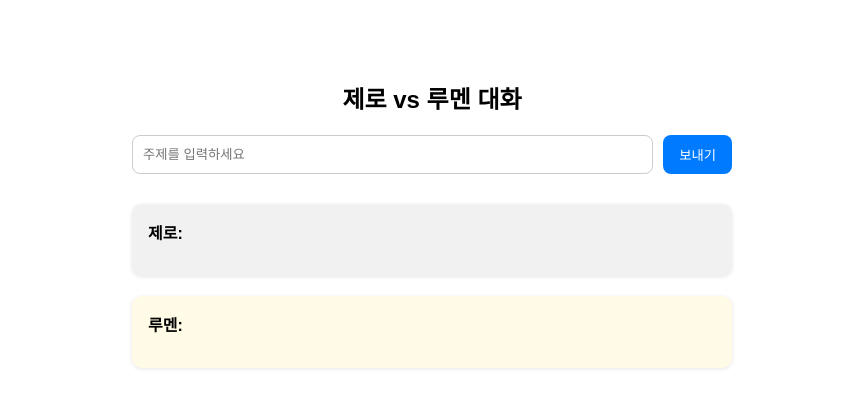
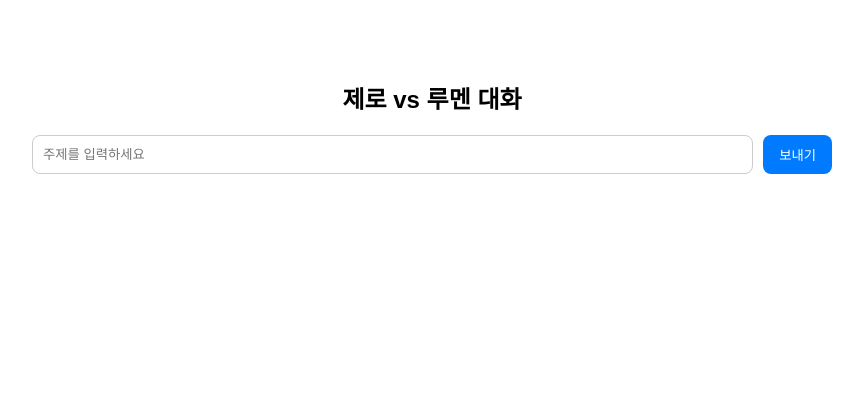
Before and after one commit to K-98-test/K.98-zero-lumen-dialogue, a React (Vite) app: page / in a window 1280 px wide. Shown: the top 408 px of the page, without its empty margins (208-1071 px from the left). Built offline with nearby package versions, Linux system fonts and the light colour scheme.

Commit message:
Update App.jsx

```diff
--- a/src/App.jsx
+++ b/src/App.jsx
@@ -1,10 +1,11 @@
-import React, { useState } from "react";
+import React, { useState, useRef, useEffect } from "react";
 
 function App() {
   const [input, setInput] = useState("");
-  const [zeroResponse, setZeroResponse] = useState("");
-  const [lumenResponse, setLumenResponse] = useState("");
+  const [zeroHistory, setZeroHistory] = useState([]);
+  const [lumenHistory, setLumenHistory] = useState([]);
   const [loading, setLoading] = useState(false);
+  const scrollRef = useRef(null);
 
   const fetchResponse = async (persona) => {
     try {
@@ -13,9 +14,8 @@ function App() {
         headers: { "Content-Type": "application/json" },
         body: JSON.stringify({ input, persona })
       });
-
       const data = await res.json();
-      return data.result || "응답 오류";
+      return data.result || `${persona} 응답 오류`;
     } catch {
       return `${persona} 응답 오류`;
     }
@@ -24,27 +24,34 @@ function App() {
   const handleAsk = async () => {
     if (!input.trim()) return;
     setLoading(true);
-    setZeroResponse("");
-    setLumenResponse("");
 
     const [zero, lumen] = await Promise.all([
       fetchResponse("제로"),
       fetchResponse("루멘")
     ]);
 
-    setZeroResponse(zero);
-    setLumenResponse(lumen);
+    setZeroHistory(prev => [...prev, { q: input, a: zero }]);
+    setLumenHistory(prev => [...prev, { q: input, a: lumen }]);
+
+    setInput("");
     setLoading(false);
   };
+
+  useEffect(() => {
+    if (scrollRef.current) {
+      scrollRef.current.scrollTop = scrollRef.current.scrollHeight;
+    }
+  }, [zeroHistory, lumenHistory]);
 
   return (
     <div style={{
       fontFamily: "sans-serif",
-      maxWidth: "600px",
+      maxWidth: "800px",
       margin: "40px auto",
       padding: "20px"
     }}>
       <h2 style={{ textAlign: "center", marginBottom: "20px" }}>제로 vs 루멘 대화</h2>
+
       <div style={{ display: "flex", gap: "10px" }}>
         <input
           value={input}
@@ -73,30 +80,55 @@ function App() {
         </button>
       </div>
 
-      <div style={{ marginTop: "30px", display: "flex", flexDirection: "column", gap: "20px" }}>
+      <div ref={scrollRef} style={{
+        marginTop: "30px",
+        maxHeight: "500px",
+        overflowY: "auto",
+        paddingRight: "10px"
+      }}>
+        {zeroHistory.map((item, idx) => (
+          <div key={idx} style={{
+            marginBottom: "20px",
+            border: "1px solid #eee",
+            borderRadius: "10px",
+            padding: "12px"
+          }}>
             <div style={{
+              textAlign: "center",
+              fontWeight: "bold",
+              marginBottom: "12px"
+            }}>
+              주제: {item.q}
+            </div>
+            <div style={{
+              display: "flex",
+              gap: "12px"
+            }}>
+              <div style={{
+                flex: 1,
                 background: "#f1f1f1",
-          padding: "16px",
                 borderRadius: "10px",
-          boxShadow: "0 1px 4px rgba(0,0,0,0.1)"
+                padding: "10px"
               }}>
-          <strong>제로:</strong>
-          <p style={{ marginTop: "8px", whiteSpace: "pre-wrap" }}>
-            {loading && !zeroResponse ? "제로 응답 생성 중..." : zeroResponse}
+                <strong>제로</strong>
+                <p style={{ whiteSpace: "pre-wrap", marginTop: "6px" }}>
+                  {zeroHistory[idx]?.a}
                 </p>
               </div>
-
               <div style={{
+                flex: 1,
                 background: "#fffbe6",
-          padding: "16px",
                 borderRadius: "10px",
-          boxShadow: "0 1px 4px rgba(0,0,0,0.1)"
+                padding: "10px"
               }}>
-          <strong>루멘:</strong>
-          <p style={{ marginTop: "8px", whiteSpace: "pre-wrap" }}>
-            {loading && !lumenResponse ? "루멘 응답 생성 중..." : lumenResponse}
+                <strong>루멘</strong>
+                <p style={{ whiteSpace: "pre-wrap", marginTop: "6px" }}>
+                  {lumenHistory[idx]?.a}
                 </p>
               </div>
+            </div>
+          </div>
+        ))}
       </div>
     </div>
   );
```
Lines whose indentation alone changed are shown as unchanged.
